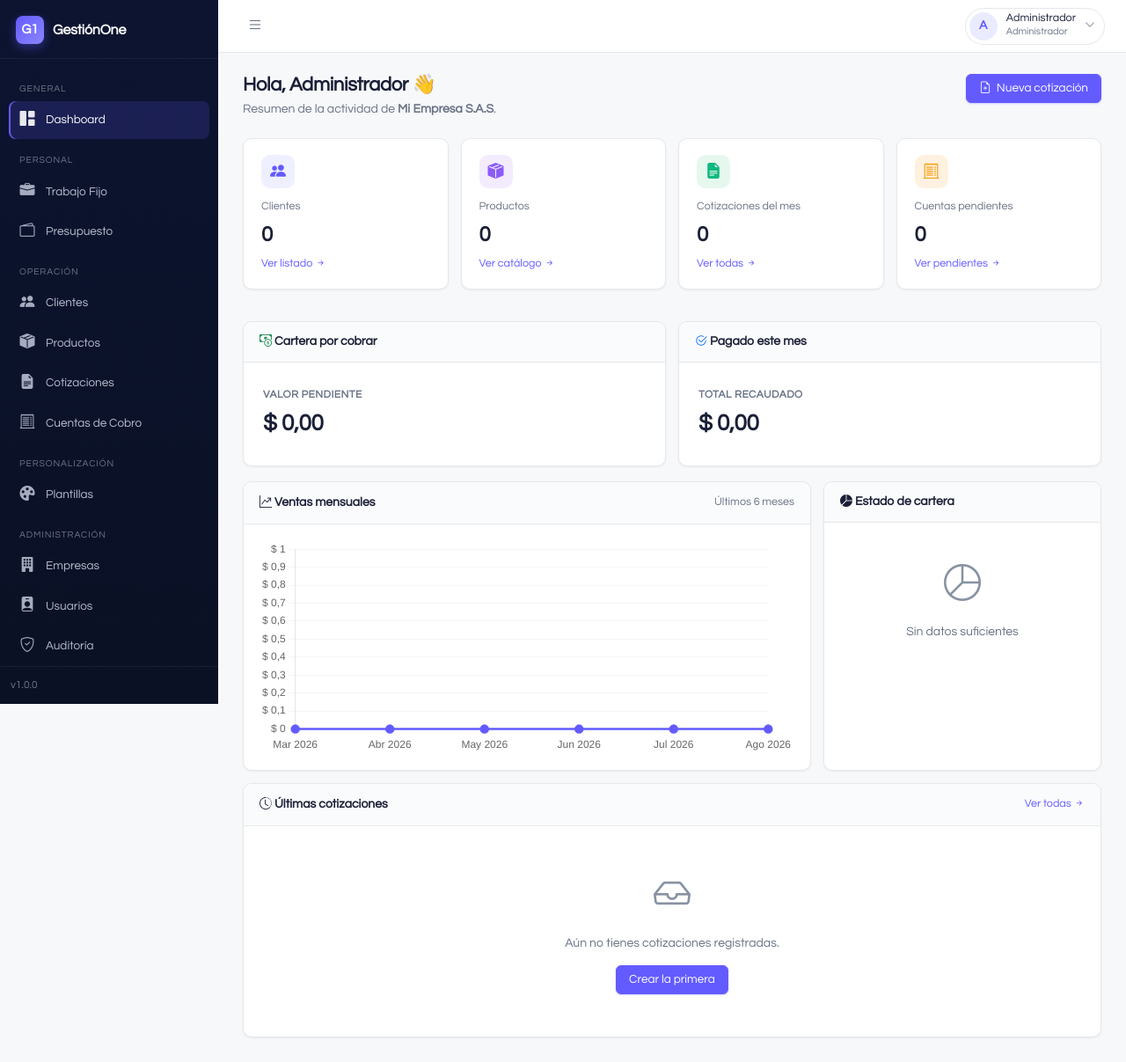
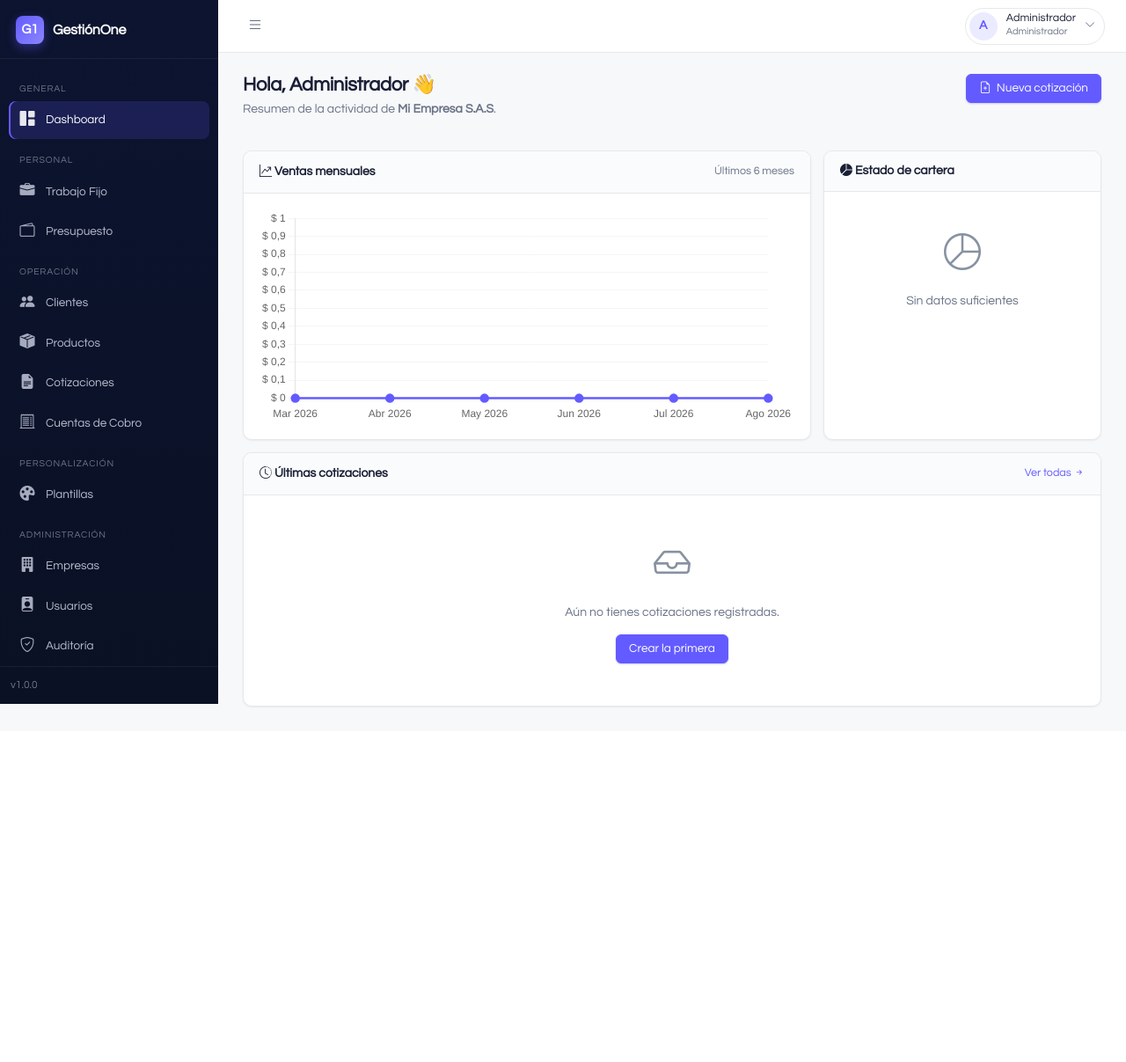
Before and after one commit to jecamilox-jpg/gestionOne, a Flask app: page / in a window 1280 px wide. Shown: the whole page at 88% size. After the commit the page ends 804 px from the top, so only its background shows below. Run offline with Flask 3, Linux system fonts and the light colour scheme; a user stored in the database is signed in; data that the repository does not hold is empty; some libraries are stand-ins or nearby versions.

Commit message:
fix: quitar KPIs y cartera del dashboard, ocultar scrollbar del sidebar

```diff
--- a/app/static/css/app.css
+++ b/app/static/css/app.css
@@ -120,14 +120,11 @@ a:hover { color: var(--g1-primary-dark); }
   flex: 1;
   overflow-y: auto;
   padding: 12px 10px;
-  scrollbar-width: thin;
+  scrollbar-width: none;
+  -ms-overflow-style: none;
 }
 
-.g1-sidebar-nav::-webkit-scrollbar { width: 6px; }
-.g1-sidebar-nav::-webkit-scrollbar-thumb {
-  background: rgba(255, 255, 255, 0.08);
-  border-radius: 3px;
-}
+.g1-sidebar-nav::-webkit-scrollbar { display: none; }
 
 .g1-nav-section {
   font-size: 10.5px;
--- a/app/templates/dashboard/index.html
+++ b/app/templates/dashboard/index.html
@@ -11,75 +11,6 @@
     <a href="{{ url_for('cotizaciones.nueva') }}" class="btn btn-primary">
       <i class="bi bi-file-earmark-plus"></i> Nueva cotización
     </a>
-  </div>
-</div>
-
-{# KPIs #}
-<div class="g1-kpi-grid">
-  <div class="g1-kpi">
-    <div class="g1-kpi-icon kpi-blue"><i class="bi bi-people-fill"></i></div>
-    <div class="g1-kpi-body">
-      <span class="g1-kpi-label">Clientes</span>
-      <span class="g1-kpi-value">{{ total_clientes }}</span>
-      <a href="{{ url_for('clientes.lista') }}" class="g1-kpi-link">Ver listado <i class="bi bi-arrow-right-short"></i></a>
-    </div>
-  </div>
-
-  <div class="g1-kpi">
-    <div class="g1-kpi-icon kpi-violet"><i class="bi bi-box-seam-fill"></i></div>
-    <div class="g1-kpi-body">
-      <span class="g1-kpi-label">Productos</span>
-      <span class="g1-kpi-value">{{ total_productos }}</span>
-      <a href="{{ url_for('productos.lista') }}" class="g1-kpi-link">Ver catálogo <i class="bi bi-arrow-right-short"></i></a>
-    </div>
-  </div>
-
-  <div class="g1-kpi">
-    <div class="g1-kpi-icon kpi-green"><i class="bi bi-file-earmark-text-fill"></i></div>
-    <div class="g1-kpi-body">
-      <span class="g1-kpi-label">Cotizaciones del mes</span>
-      <span class="g1-kpi-value">{{ cotizaciones_mes }}</span>
-      <a href="{{ url_for('cotizaciones.lista') }}" class="g1-kpi-link">Ver todas <i class="bi bi-arrow-right-short"></i></a>
-    </div>
-  </div>
-
-  <div class="g1-kpi">
-    <div class="g1-kpi-icon kpi-orange"><i class="bi bi-receipt-cutoff"></i></div>
-    <div class="g1-kpi-body">
-      <span class="g1-kpi-label">Cuentas pendientes</span>
-      <span class="g1-kpi-value">{{ cuentas_pendientes }}</span>
-      <a href="{{ url_for('cuentas_cobro.lista', estado='pendiente') }}" class="g1-kpi-link">Ver pendientes <i class="bi bi-arrow-right-short"></i></a>
-    </div>
-  </div>
-</div>
-
-{# Resumen financiero #}
-<div class="row g-3 mt-1">
-  <div class="col-md-6">
-    <div class="g1-card">
-      <div class="g1-card-header">
-        <h3 class="g1-card-title"><i class="bi bi-cash-coin text-success"></i> Cartera por cobrar</h3>
-      </div>
-      <div class="g1-card-body">
-        <div class="g1-amount-block">
-          <span class="g1-amount-label">Valor pendiente</span>
-          <span class="g1-amount-value">{{ valor_pendiente|moneda }}</span>
-        </div>
-      </div>
-    </div>
-  </div>
-  <div class="col-md-6">
-    <div class="g1-card">
-      <div class="g1-card-header">
-        <h3 class="g1-card-title"><i class="bi bi-check2-circle text-primary"></i> Pagado este mes</h3>
-      </div>
-      <div class="g1-card-body">
-        <div class="g1-amount-block">
-          <span class="g1-amount-label">Total recaudado</span>
-          <span class="g1-amount-value">{{ valor_pagado_mes|moneda }}</span>
-        </div>
-      </div>
-    </div>
   </div>
 </div>
 
```
